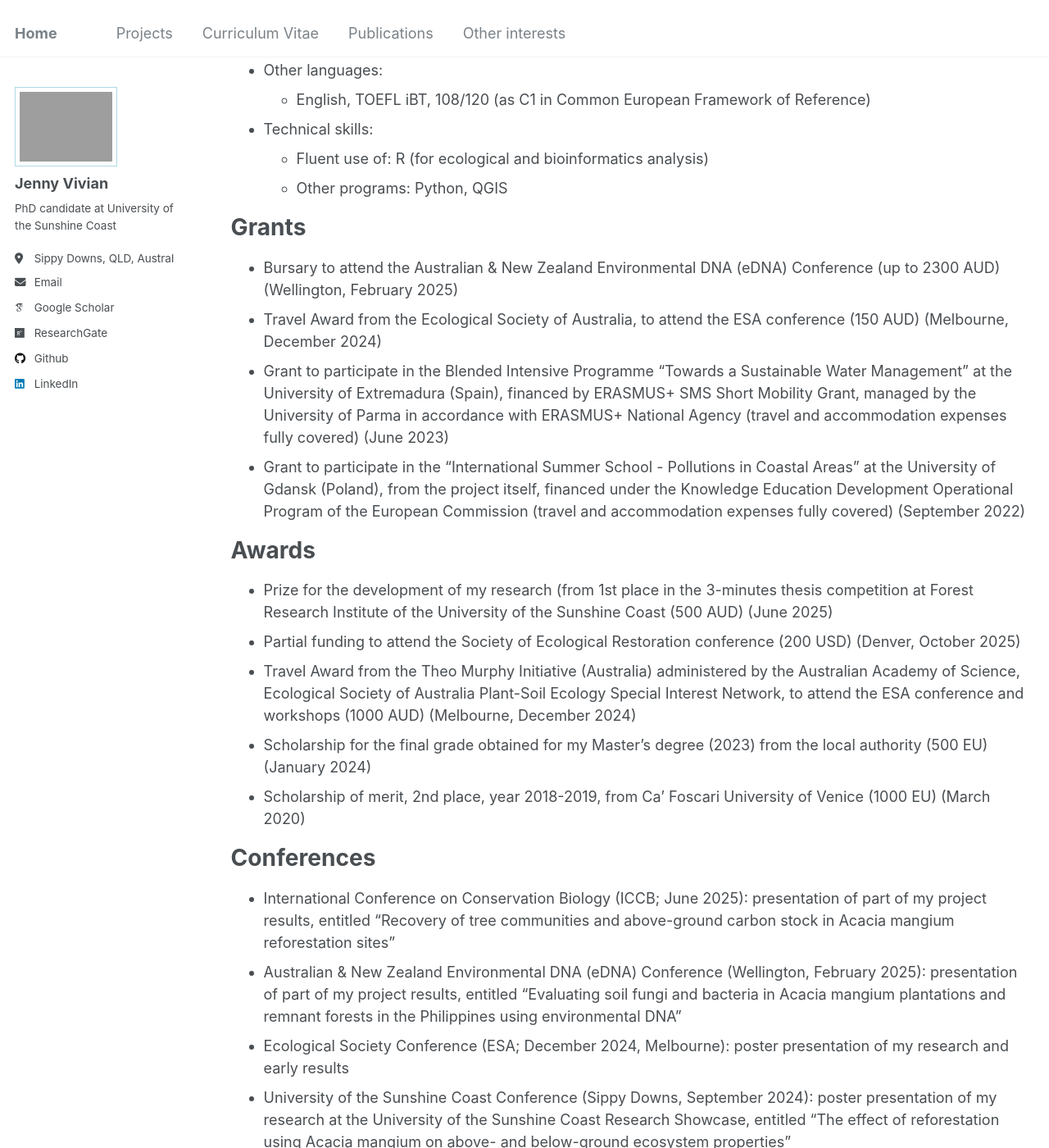
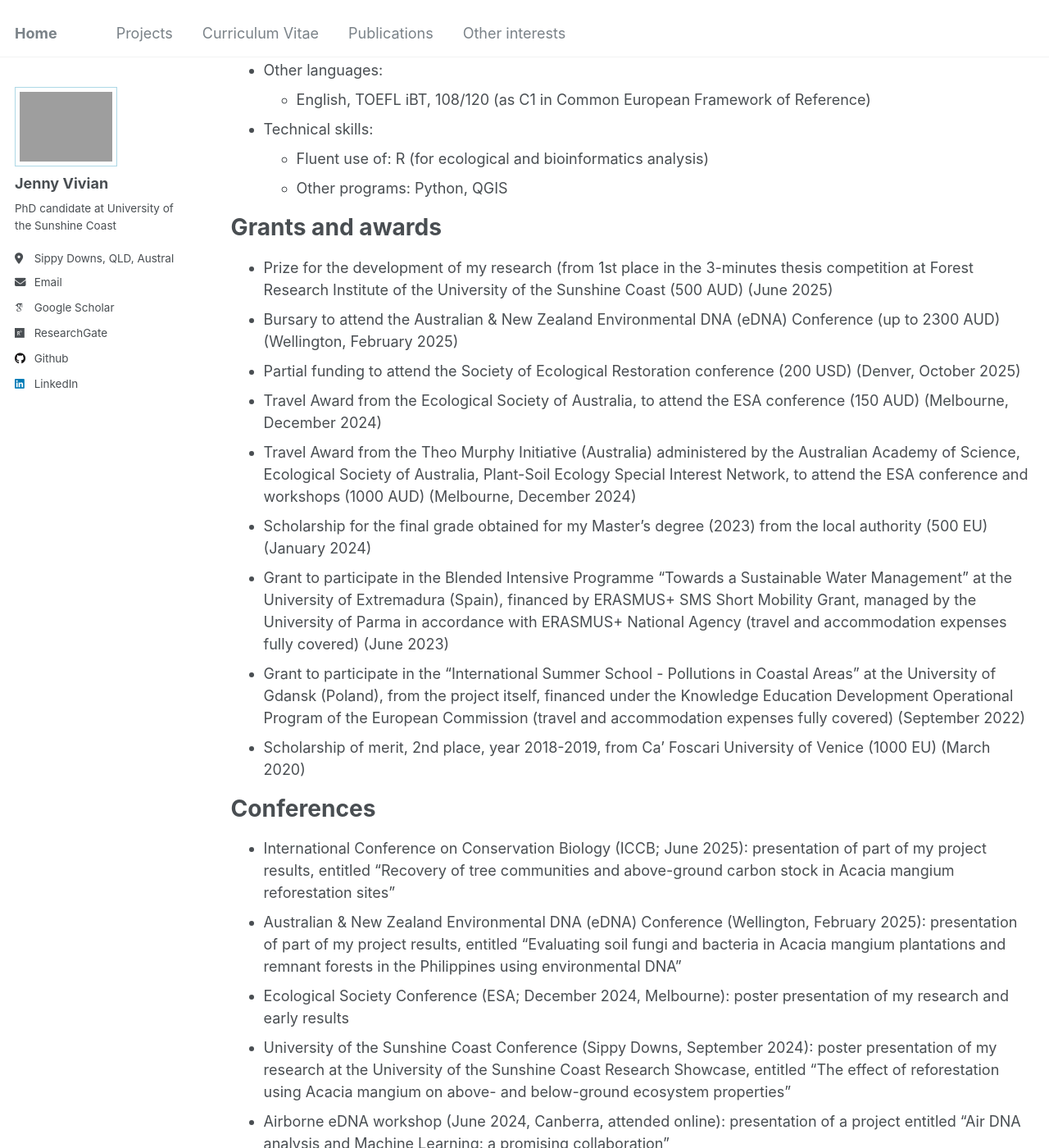
Before and after one commit to JennyVivian99/JennyVivian99.github.io, a Jekyll site: the page built from _pages/cv.md, in a window 1280 px wide and 1400 px high, scrolled down 1136 px. Shown: the whole window at 82% size. Built offline with Jekyll 4.4.1, drawn with Linux system fonts in a browser that asks for light colours; some web fonts are replaced.

Commit message:
Update cv.md

```diff
--- a/_pages/cv.md
+++ b/_pages/cv.md
@@ -52,19 +52,16 @@ Technical skills
   * Fluent use of: R (for ecological and bioinformatics analysis)
   * Other programs: Python, QGIS
 
-Grants
-=======
+Grants and awards
+======
+* Prize for the development of my research (from 1st place in the 3-minutes thesis competition at Forest Research Institute of the University of the Sunshine Coast (500 AUD) (June 2025)
 * Bursary to attend the Australian & New Zealand Environmental DNA (eDNA) Conference (up to 2300 AUD) (Wellington, February 2025)
+* Partial funding to attend the Society of Ecological Restoration conference (200 USD) (Denver, October 2025)
 * Travel Award from the Ecological Society of Australia, to attend the ESA conference (150 AUD) (Melbourne, December 2024)
+* Travel Award from the Theo Murphy Initiative (Australia) administered by the Australian Academy of Science, Ecological Society of Australia, Plant-Soil Ecology Special Interest Network, to attend the ESA conference and workshops (1000 AUD) (Melbourne, December 2024)
+* Scholarship for the final grade obtained for my Master’s degree (2023) from the local authority (500 EU) (January 2024)
 * Grant to participate in the Blended Intensive Programme “Towards a Sustainable Water Management” at the University of Extremadura (Spain), financed by ERASMUS+ SMS Short Mobility Grant, managed by the University of Parma in accordance with ERASMUS+ National Agency (travel and accommodation expenses fully covered) (June 2023)
 * Grant to participate in the "International Summer School - Pollutions in Coastal Areas” at the University of Gdansk (Poland), from the project itself, financed under the Knowledge Education Development Operational Program of the European Commission (travel and accommodation expenses fully covered) (September 2022)
-
-Awards
-======
-* Prize for the development of my research (from 1st place in the 3-minutes thesis competition at Forest Research Institute of the University of the Sunshine Coast (500 AUD) (June 2025)
-* Partial funding to attend the Society of Ecological Restoration conference (200 USD) (Denver, October 2025)
-* Travel Award from the Theo Murphy Initiative (Australia) administered by the Australian Academy of Science, Ecological Society of Australia Plant-Soil Ecology Special Interest Network, to attend the ESA conference and workshops (1000 AUD) (Melbourne, December 2024)
-* Scholarship for the final grade obtained for my Master’s degree (2023) from the local authority (500 EU) (January 2024)
 * Scholarship of merit, 2nd place, year 2018-2019, from Ca’ Foscari University of Venice (1000 EU) (March 2020)
 
 Conferences
```
